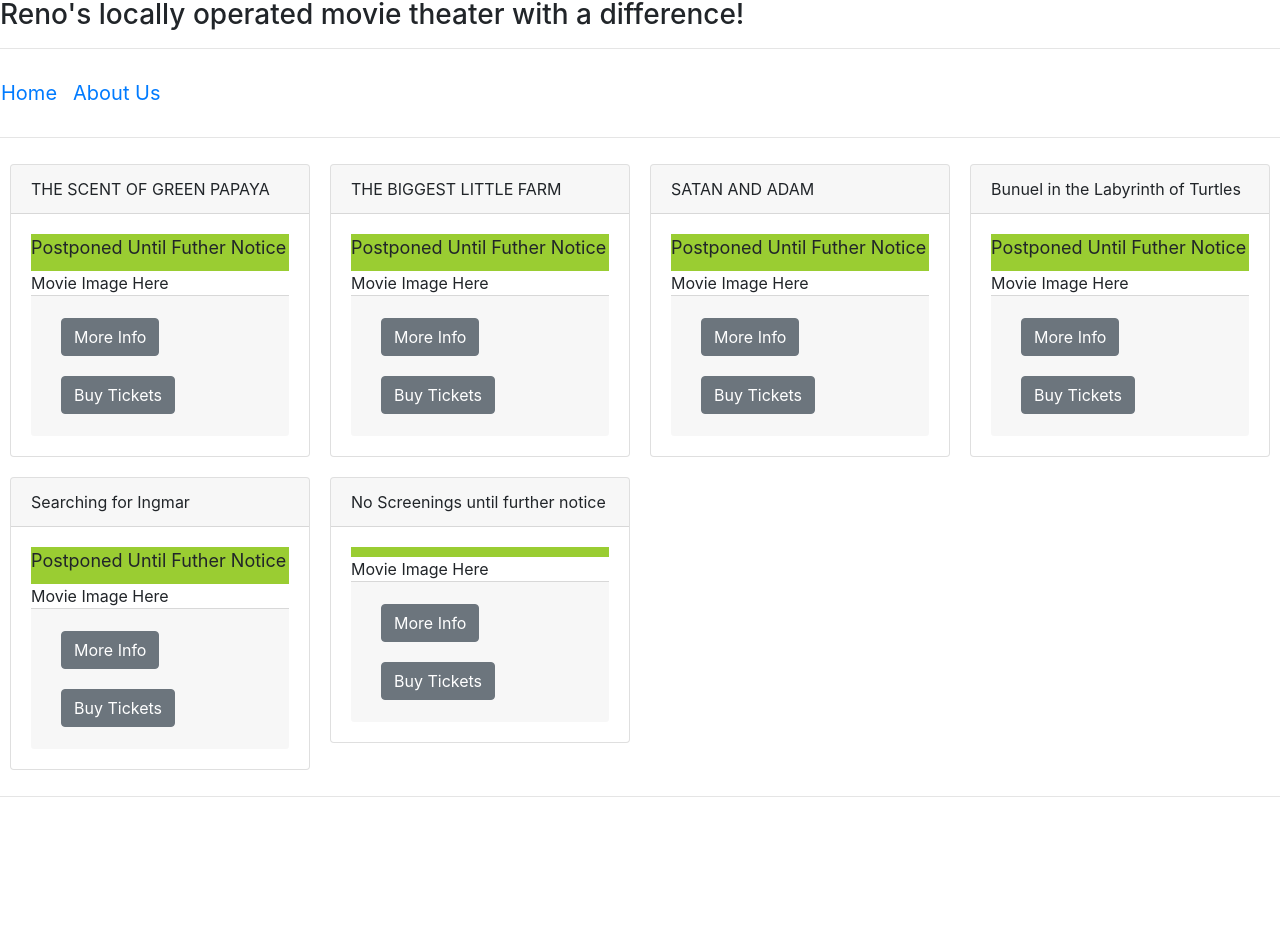
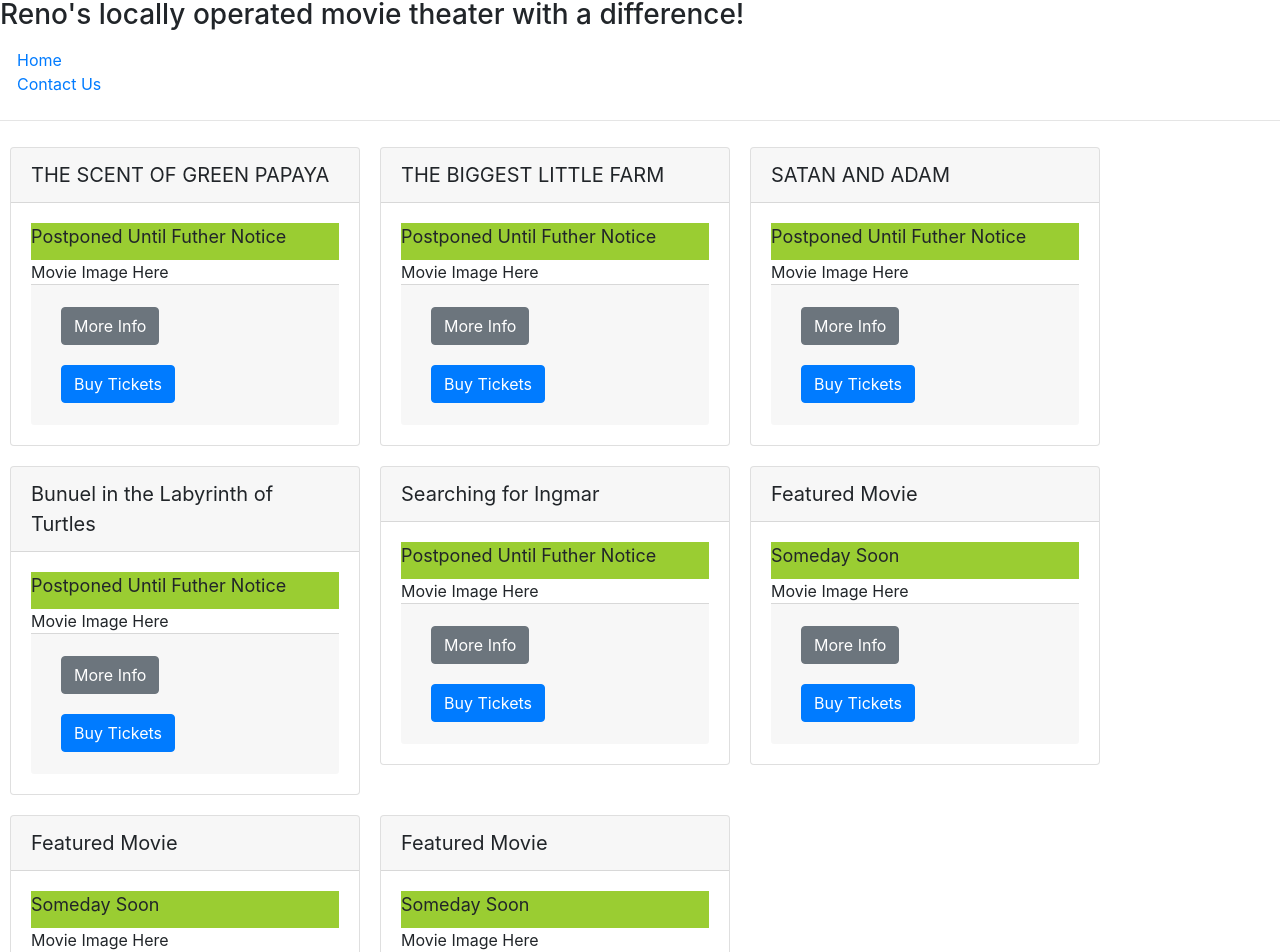
Before and after one commit to RobinN80/artemisia-react, a React (Create React App) app: page /home in a window 1280 px wide. Shown: the part 58-1010 px from the top of the page. Before the commit the page ends 871 px from the top, so only its background shows below. Built offline with nearby package versions, Linux system fonts and the light colour scheme.

Commit message:
React Router and Movie modal inside Card

```diff
--- a/package.json
+++ b/package.json
@@ -10,6 +10,7 @@
     "react": "^16.13.1",
     "react-dom": "^16.13.1",
     "react-popper": "1.3.6",
+    "react-router-dom": "5.2.0",
     "react-scripts": "3.4.3",
     "reactstrap": "8.5.1"
   },
--- a/src/App.css
+++ b/src/App.css
@@ -37,7 +37,7 @@
   }
 }
 
-FormGroup {
-  align-content: center;
-  font-size: x-large;
+
+Button {
+  color: blue;
 }
--- a/src/App.js
+++ b/src/App.js
@@ -1,21 +1,29 @@
 import React, {Component} from 'react';
+import {BrowserRouter, Switch, Route, Redirect} from 'react-router-dom';
 import './App.css';
 import Header from './components/headerComponent';
 import Movies from './components/moviesComponent';
-import Nav from './components/navbarComponent';
+import Contact from './components/contactComponent';
+
+
 
 
 class App extends Component {
  render(){
    return(
+    <BrowserRouter>
      <div>
        <Header/>
        <hr/>
-       <Nav/>
-       <hr/>
-       <Movies/>
+       <Switch>
+          <Route path='/home' component={Movies}/>
+          <Route path='/about' />
+          <Route exact path='/contact' component={Contact}/>
+          <Redirect to='/home'/>
+       </Switch>
        <hr/>
      </div>
+     </BrowserRouter>
    )
  }
 }
--- /dev/null
+++ b/src/components/contactComponent.js
@@ -0,0 +1,21 @@
+import { Button } from 'reactstrap';
+import React from 'react';
+
+function Contact (props) {
+    return (
+        <div className="container">
+            <div className="row">
+                <div className="col">
+                    <h2>Contact Us</h2>
+                </div>
+            </div>
+            <div className='row'>
+                <div className="col">  info@artemisiamovies.org
+                    <Button role="button" href="mailto:info@artemisiamovies.org">Click to Email</Button>
+                </div>
+            </div>
+        </div>
+    );
+}
+
+export default Contact;
--- a/src/components/headerComponent.js
+++ b/src/components/headerComponent.js
@@ -1,12 +1,36 @@
 import React, {Component} from 'react';
+import { NavLink } from 'react-router-dom';
+import { Row, Nav, Navbar, NavItem, NavbarBrand} from 'reactstrap';
+
+
 
 class Header extends Component{
     render(){
         return(
+            <>
             <div>
                 <h1>Welcome to the Artemisia Movie House</h1>
                 <h3>Reno's locally operated movie theater with a difference!</h3>
             </div>
+            <Row>
+                <Navbar sticky="top">
+                    <NavbarBrand href='/'></NavbarBrand>
+                    <Nav navbar>
+                        <NavItem>
+                            <NavLink to='/home'>
+                                Home
+                            </NavLink>
+                        </NavItem>
+                        <NavItem>
+                            <NavLink to='/contact'>
+                                Contact Us
+                            </NavLink>
+                        </NavItem>
+                    </Nav>
+                </Navbar>
+            </Row>
+
+        </>
         )
     }
 }
--- a/src/components/moviesComponent.js
+++ b/src/components/moviesComponent.js
@@ -3,38 +3,89 @@ import { Button, Card, CardBody, CardFooter, CardHeader, Col, Collapse, Form, Fo
 import MOVIES from '../shared/movies';
 //import '../App.css';
 
-function Movie(props) {
+function RenderMovie(props) {
         const {title, image, date, description} = props.movie;
         console.log("Movie Props", props);
         return(
-            <Row style={{display: 'inline-block', width: 300, margin: 10}}>
+            <Row style={{display: 'inline-block', width: 350, margin: 10}}>
                 <Card>
-                    <CardHeader>{title}</CardHeader>
+                    <CardHeader style={{fontSize: 20}}>{title}</CardHeader>
                     <CardBody>
                         <div style= {{paddingBottom: 10, fontSize: 18, backgroundColor: "yellowgreen"}}>{date}</div>
                         <div src={image} alt='movie image'>
                             {image}
                         </div>
                         <Collapse isOpen= {props.showInfo}>
-                            <Row style={{display: 'inline-block', width: "90%", margin: 10}}>
+                            <Row style={{display: 'inline-block', width: "500", margin: 10}}>
                                 <Card>
                                     <CardHeader>{title}</CardHeader>
                                     <CardBody>{description}</CardBody>
-                                    <Button onClick = {props.toggleInfo}>Show Less</Button>
+                                    <Button onClick = {props.toggleInfo} color="primary">Show Less</Button>
                                 </Card>
                             </Row>)
                         </Collapse>
                         <CardFooter>
-                            <Button onClick={props.toggleInfo} style={{margin: 10}}>More Info</Button>
-                            <Button onClick={props.toggleTicketModal} style={{margin: 10}}>Buy Tickets</Button>
+                            <Collapse isOpen={!props.showInfo}>
+                                <Button onClick={props.toggleInfo} style={{margin: 10}}>More Info</Button>
+                            </Collapse>
+                            <Button onClick={props.toggleTicketModal} style={{margin: 10}} color="primary">Buy Tickets</Button>
                         </CardFooter>
                     </CardBody>
+                    <Modal isOpen={props.isTicketModalOpen}>
+                    <ModalHeader toggle={props.toggleTicketModal} >Purchase Tickets for {title}</ModalHeader>
+                    <ModalBody>
+                        <Form>
+                            <FormGroup style={{textAlign :'center', fontSize : 'large'}}>
+                                Regular Admission $9
+                                <select value= {props.numRegular} onChange={props.handleChangeRegular}>
+                                    <option value={0}>0</option>
+                                    <option value={1}>1</option>
+                                    <option value={2}>2</option>
+                                    <option value={3}>3</option>
+                                    <option value={4}>4</option>
+                                    <option value={5}>5</option>
+                                    <option value={6}>6</option>
+                                </select>
+
+                            </FormGroup>
+                            <FormGroup style={{textAlign :'center', fontSize : 'large'}}>
+                                Seniors and Students $7
+                                <select value={props.numSenStud} onChange={props.handleChangeSenStud}>
+                                    <option value={0}>0</option>
+                                    <option value={1}>1</option>
+                                    <option value={2}>2</option>
+                                    <option value={3}>3</option>
+                                    <option value={4}>4</option>
+                                    <option value={5}>5</option>
+                                    <option value={6}>6</option>
+                                </select>
+                            </FormGroup>
+                            <FormGroup style={{textAlign :'center', fontSize : 'large'}}>
+                                <label>Members $5
+                                    <select value={props.numMembers} onChange={props.handleChangeMember} >
+                                        <option value={0}>0</option>
+                                        <option value={1}>1</option>
+                                        <option value={2}>2</option>
+                                        <option value={3}>3</option>
+                                        <option value={4}>4</option>
+                                        <option value={5}>5</option>
+                                        <option value={6}>6</option>
+                                    </select>
+                                </label>
+                            </FormGroup>
+                            Total Price:  $ {props.numRegular*9 + props.numSenStud*7 + props.numMembers*5}
+                            <Button onClick={props.handleSubmit}>
+                                Purchase Tickets
+                            </Button>
+                        </Form>
+                    </ModalBody>
+
+                </Modal>
                 </Card>
             </Row>
         )
 
 }
-
 
 
 
@@ -89,6 +140,15 @@ class Movies extends Component{
 
 
     render(){
+        const styles = {
+            FormGroup: {
+                alignContent: 'center',
+                fontSize: 'small'
+            },
+            Button: {
+                color: 'blue'
+            }
+        }
 
     return (
             <div>
@@ -96,74 +156,27 @@ class Movies extends Component{
                 {
                 return(
                     <>
-                        <Movie
+                        <RenderMovie
                             key={MOVIE.id}
                             movie={MOVIE}
+                            showInfo = {this.state.showInfo}
                             toggleInfo={this.toggleInfo}
                             toggleTicketModal={this.toggleTicketModal}
-                            toggleInfo={this.toggleInfo}
+                            isTicketModalOpen={this.state.isTicketModalOpen}
+                            value= {this.state.value}
+                            totalPrice={this.handleTicketsPrice}
+                            numMembers={this.state.numMembers}
+                            numRegular={this.state.numRegular}
+                            numSenStud={this.state.numSenStud}
+                            handleChangeMember={this.handleChangeMember}
+                            handleChangeRegular={this.handleChangeRegular}
+                            handleChangeSenStud={this.handleChangeSenStud}
+                            handleSubmit={this.handleSubmit}
                         />
                     </>
                 );
                 })
             }
-            <div>
-                <Modal
-                    isOpen= {this.state.isTicketModalOpen}
-                    toggle= {this.toggleTicketModal}
-                    value= {this.state.value}
-                    totalPrice={this.handleTicketsPrice}
-                >
-                    <ModalHeader toggle={this.toggleTicketModal}>Purchase Tickets</ModalHeader>
-                    <ModalBody>
-                        <Form>
-                            <FormGroup style={{textAlign :'center', fontSize : 'large'}}>
-                                Regular Admission $9
-                                <select value= {this.state.numRegular} onChange={this.handleChangeRegular}>
-                                    <option value={0}>0</option>
-                                    <option value={1}>1</option>
-                                    <option value={2}>2</option>
-                                    <option value={3}>3</option>
-                                    <option value={4}>4</option>
-                                    <option value={5}>5</option>
-                                    <option value={6}>6</option>
-                                </select>
-
-                            </FormGroup>
-                            <FormGroup style={{textAlign :'center', fontSize : 'large'}}>
-                                Seniors and Students $7
-                                <select value={this.state.numSenStud} onChange={this.handleChangeSenStud}>
-                                    <option value={0}>0</option>
-                                    <option value={1}>1</option>
-                                    <option value={2}>2</option>
-                                    <option value={3}>3</option>
-                                    <option value={4}>4</option>
-                                    <option value={5}>5</option>
-                                    <option value={6}>6</option>
-                                </select>
-                            </FormGroup>
-                            <FormGroup style={{textAlign :'center', fontSize : 'large'}}>
-                                <label>Members $5
-                                    <select value={this.state.numMembers} onChange={this.handleChangeMember} >
-                                        <option value={0}>0</option>
-                                        <option value={1}>1</option>
-                                        <option value={2}>2</option>
-                                        <option value={3}>3</option>
-                                        <option value={4}>4</option>
-                                        <option value={5}>5</option>
-                                        <option value={6}>6</option>
-                                    </select>
-                                </label>
-                            </FormGroup>
-                            Total Price:  $ {this.state.numRegular*9 + this.state.numSenStud*7 + this.state.numMembers*5}
-                            <Button onClick={this.handleSubmit}>
-                                Purchase Tickets
-                            </Button>
-                        </Form>
-                    </ModalBody>
-
-                </Modal>
-            </div>
             </div>
     )
     }
@@ -171,4 +184,5 @@ class Movies extends Component{
 
 
 
+
 export default Movies;
--- a/src/components/navbarComponent.js
+++ /dev/null
@@ -1,15 +0,0 @@
-import React, {Component} from 'react';
-import {Row, Navbar, NavbarBrand} from 'reactstrap'
-
-function Nav() {
-        return (
-            <Row>
-                <Navbar>
-                    <NavbarBrand>Home</NavbarBrand>
-                    <NavbarBrand>About Us</NavbarBrand>
-                </Navbar>
-            </Row>
-        );
-}
-
-export default Nav;
--- a/src/index.js
+++ b/src/index.js
@@ -1,6 +1,7 @@
 import React from "react";
 import ReactDOM from "react-dom";
 import "./index.css";
+import "./App.css";
 import App from "./App";
 import * as serviceWorker from "./serviceWorker";
 import "bootstrap/dist/css/bootstrap.min.css";
--- a/src/shared/movies.js
+++ b/src/shared/movies.js
@@ -1,6 +1,6 @@
 import scentofgreenpapaya from './images/scentofgreenpapaya.jpg';
-import bigLilFarm from './images/big-lil-farm.jpg'
-//import projector from './images/projecter.png'
+import bigLilFarm from '../shared/images/big-lil-farm.jpg'
+//import projector from '../shared/images/'
 
 
 export const MOVIES = [
@@ -48,7 +48,7 @@ export const MOVIES = [
     orgin: "(2018) Spain",
     genre: "Animation/Comedy",
     language: "Originally in Spanish/French",
-    description: "",
+    description: "The infamous surrealist filmmaker Luis Buñuel is left penniless after the scandalous release of L’Age d’Or leads to a falling out with collaborator Salvador Dalí. On a whim, Buñuel’s good friend, sculptor Ramón Acín, buys a lottery ticket and promises to devote his winnings to fund Buñuel’s next film. Incredibly, Ramón wins the jackpot, sending the two friends to the remote mountains of their native Spain to film the documentary Las Hurdes: Land Without Bread. Driven by mad artistic impulse and haunted by childhood memories, Buñuel must confront the specter of mortality looming over the lives of his subjects –and his own. In a stranger-than-fiction tale befitting the master filmmaker, Buñuel in the Labyrinth of the Turtles tells the true story behind a fascinating episode in cinematic history, utilizing sensitive performances as well as excerpts from Buñuel’s filmography to present a deeply affecting and humanistic portrait of an artist hunting for his purpose.",
     director: "Directed by Salvador Simo",
   },
   {
@@ -66,8 +66,30 @@ export const MOVIES = [
   {
     id: 5,
     image: "Movie Image Here",
-    title: "No Screenings until further notice",
-    date: '',
+    title: "Featured Movie",
+    date: 'Someday Soon',
+    orgin: "",
+    genre: "",
+    language: "",
+    description: "",
+    director: "",
+  },
+  {
+    id: 6,
+    image: "Movie Image Here",
+    title: "Featured Movie",
+    date: 'Someday Soon',
+    orgin: "",
+    genre: "",
+    language: "",
+    description: "",
+    director: "",
+  },
+  {
+    id: 7,
+    image: "Movie Image Here",
+    title: "Featured Movie",
+    date: 'Someday Soon',
     orgin: "",
     genre: "",
     language: "",
```
Also changed, not shown: public/projector.png (renamed from src/shared/images/projector.png), 1 other file (tests, documents, lock files or other folders).
